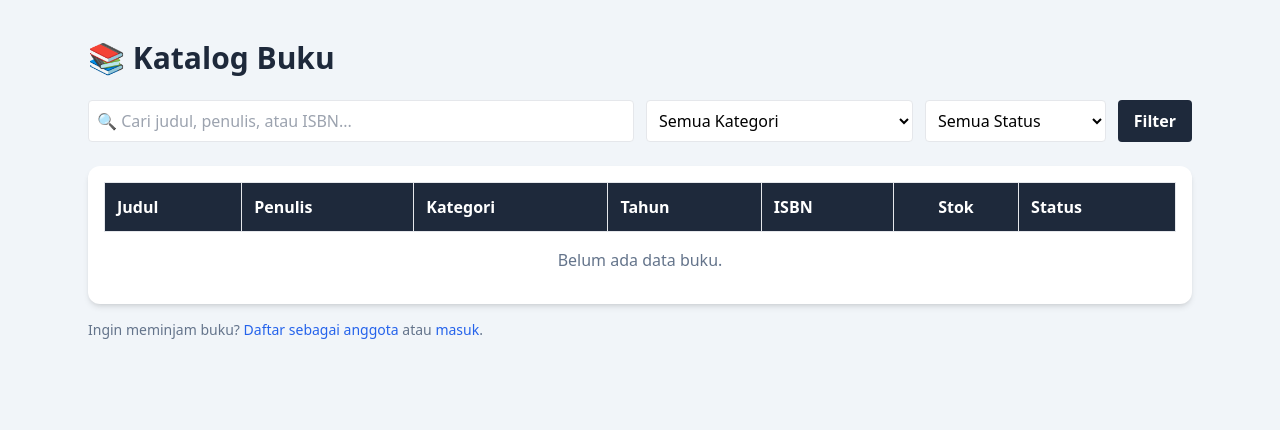
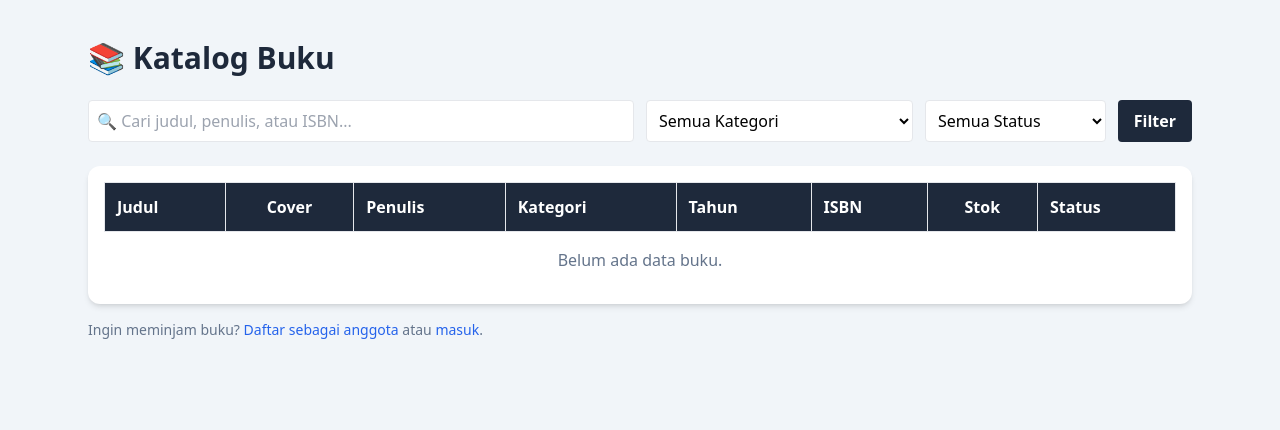
Before and after one commit to yogiwicaksonocdm/perlustakaanpython, a Flask app: page / in a window 1280 px wide. Shown: the part 52-482 px from the top of the page. Run offline with Flask 3, Linux system fonts and the light colour scheme; data that the repository does not hold is empty; parts of the project's set-up code (start-up, migrations or seed data) failed here and were passed over; some libraries are stand-ins or nearby versions.

Commit message:
Add files via upload

```diff
--- a/templates/index.html
+++ b/templates/index.html
@@ -5,13 +5,18 @@
 
 {% if current_user and current_user.role == 'admin' %}
 <!-- Form Tambah Buku (admin) -->
-<form action="/add" method="POST" class="grid grid-cols-1 md:grid-cols-4 gap-3 mb-6 bg-slate-50 p-4 rounded-lg border">
+<form action="/add" method="POST" enctype="multipart/form-data" class="grid grid-cols-1 md:grid-cols-4 gap-3 mb-6 bg-slate-50 p-4 rounded-lg border">
     <input type="text" name="title" placeholder="Judul Buku" required class="p-2 border rounded focus:outline-blue-500">
     <input type="text" name="author" placeholder="Penulis" required class="p-2 border rounded focus:outline-blue-500">
     <input type="number" name="year" placeholder="Tahun Terbit" class="p-2 border rounded focus:outline-blue-500">
     <input type="text" name="isbn" placeholder="ISBN" class="p-2 border rounded focus:outline-blue-500">
     <input type="text" name="category" placeholder="Kategori (mis. Novel, Sains)" list="category-list" class="p-2 border rounded focus:outline-blue-500">
     <input type="number" name="stock" placeholder="Jumlah Stok" min="0" class="p-2 border rounded focus:outline-blue-500">
+    <div class="md:col-span-2">
+        <label class="block text-xs text-slate-500 mb-1">Cover (PNG/JPG/WebP/GIF, maks. 500 KB)</label>
+        <input type="file" name="cover" accept="image/png,image/jpeg,image/webp,image/gif" class="w-full p-2 border rounded text-sm bg-white">
+    </div>
+    <input type="text" name="cover_url" placeholder="URL Cover (opsional)" class="p-2 border rounded focus:outline-blue-500">
     <select name="status" class="p-2 border rounded bg-white focus:outline-blue-500">
         <option value="Tersedia" selected>Tersedia</option>
         <option value="Dipinjam">Dipinjam</option>
@@ -56,6 +61,7 @@
             <thead>
                 <tr class="bg-slate-800 text-white">
                     <th class="p-3 border">Judul</th>
+                    <th class="p-3 border text-center">Cover</th>
                     <th class="p-3 border">Penulis</th>
                     <th class="p-3 border">Kategori</th>
                     <th class="p-3 border">Tahun</th>
@@ -71,6 +77,15 @@
                 {% for book in books %}
                 <tr class="hover:bg-slate-50 border-b">
                     <td class="p-3 font-semibold text-slate-700">{{ book.title }}</td>
+                    <td class="p-3 text-center">
+                        {% if book.cover_data %}
+                        <img src="{{ book.cover_data }}" alt="Cover {{ book.title }}" class="w-10 h-14 object-cover rounded mx-auto shadow">
+                        {% elif book.cover_url %}
+                        <img src="{{ book.cover_url }}" alt="Cover {{ book.title }}" class="w-10 h-14 object-cover rounded mx-auto shadow" onerror="this.outerHTML='<div class=\"w-10 h-14 rounded bg-slate-200 flex items-center justify-center mx-auto text-lg\">📕</div>'">
+                        {% else %}
+                        <div class="w-10 h-14 rounded bg-slate-200 flex items-center justify-center mx-auto text-lg">📕</div>
+                        {% endif %}
+                    </td>
                     <td class="p-3 text-slate-600">{{ book.author }}</td>
                     <td class="p-3">
                         <span class="px-2 py-1 text-xs rounded-full bg-indigo-100 text-indigo-800">
@@ -96,7 +111,7 @@
                 </tr>
                 {% else %}
                 <tr>
-                    <td colspan="{{ 9 if current_user and current_user.role == 'admin' else 8 }}" class="p-4 text-center text-slate-500">
+                    <td colspan="{{ 10 if current_user and current_user.role == 'admin' else 9 }}" class="p-4 text-center text-slate-500">
                         {% if current_q or current_category or current_status %}
                         Tidak ada buku yang cocok dengan pencarian/filter.
                         {% else %}
```
Also changed, not shown: templates/edit.html (+22 -1 lines).
